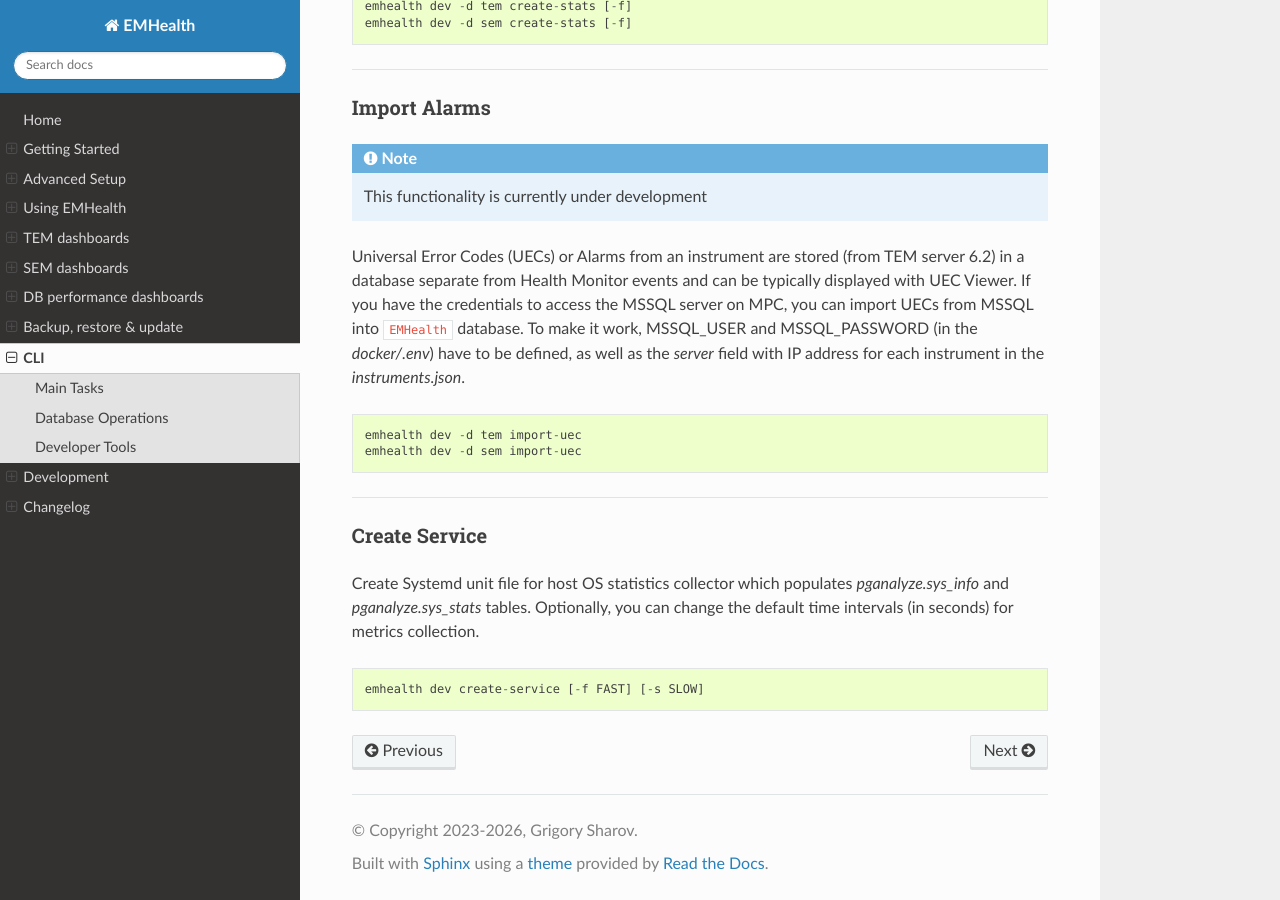
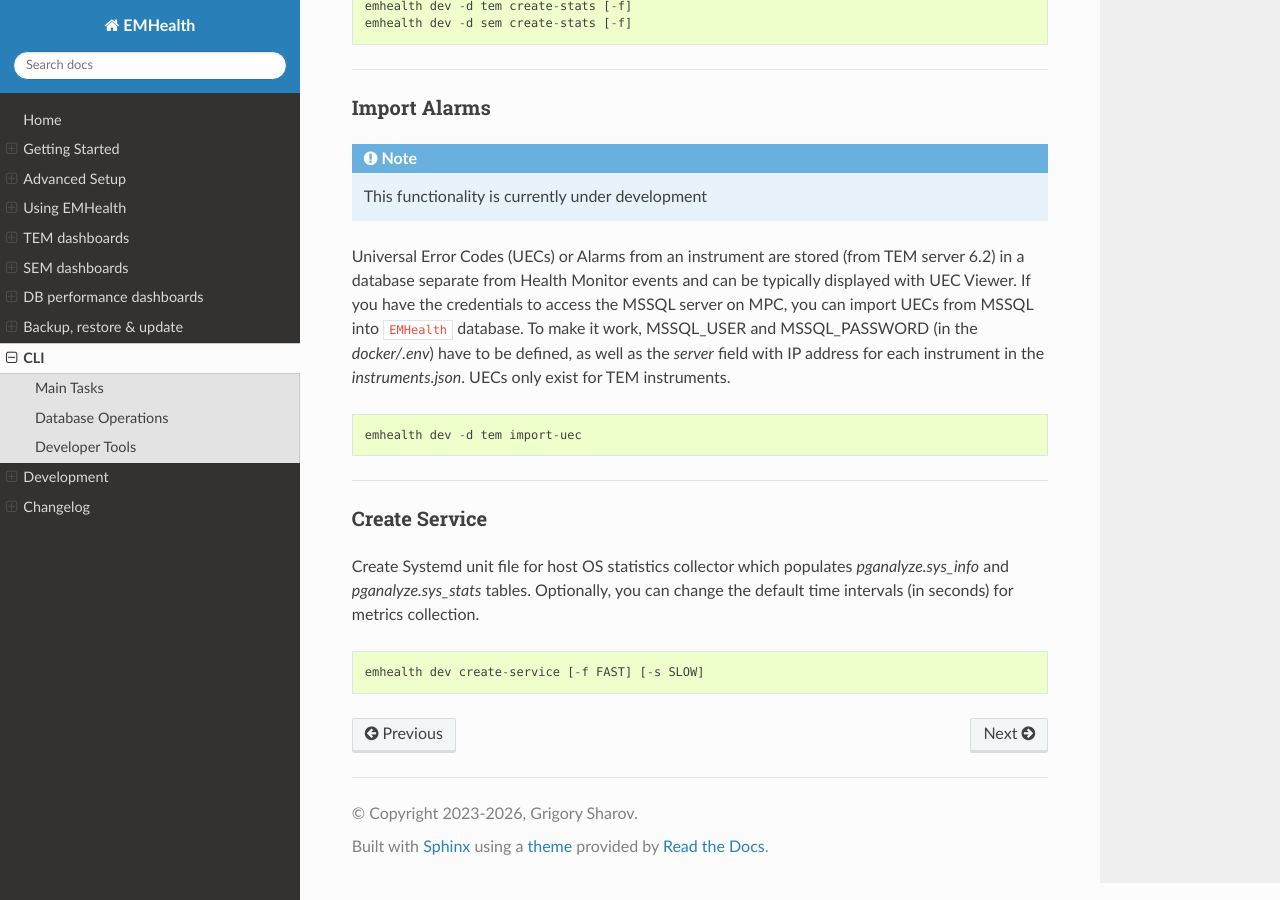
Before and after one commit to azazellochg/em_health, a Sphinx documentation site: the page built from docs/cli.rst, in a window 1280 px wide and 900 px high, scrolled down 4248 px. Built offline with Sphinx 7.4.7 and the Read the Docs theme 3.1.0, drawn with Linux system fonts in a browser that asks for light colours.

Commit message:
UECs exist only for TEM

```diff
--- a/docs/cli.rst
+++ b/docs/cli.rst
@@ -243,12 +243,11 @@ Import Alarms
 Universal Error Codes (UECs) or Alarms from an instrument are stored (from TEM server 6.2) in a database separate from Health Monitor events and
 can be typically displayed with UEC Viewer. If you have the credentials to access the MSSQL server on MPC,
 you can import UECs from MSSQL into ``EMHealth`` database. To make it work, MSSQL_USER and MSSQL_PASSWORD (in the `docker/.env`) have to be defined,
-as well as the *server* field with IP address for each instrument in the `instruments.json`.
+as well as the *server* field with IP address for each instrument in the `instruments.json`. UECs only exist for TEM instruments.
 
 .. code-block::
 
     emhealth dev -d tem import-uec
-    emhealth dev -d sem import-uec
 
 ----
 
--- a/docs/development.rst
+++ b/docs/development.rst
@@ -109,7 +109,7 @@ We have two databases: *tem* and *sem*, both have the same structure at the mome
     * error_code
     * subsystem
     * error_definitions
-    * errors - main UEC data table for all instruments
+    * errors - main UEC data table for all TEM instruments
 
 * fdw - foreign tables on the microscope servers, named <server>_<table>. For MSSQL with UECs (for each instrument ID):
 
```
Also changed, not shown: 1 other file.
